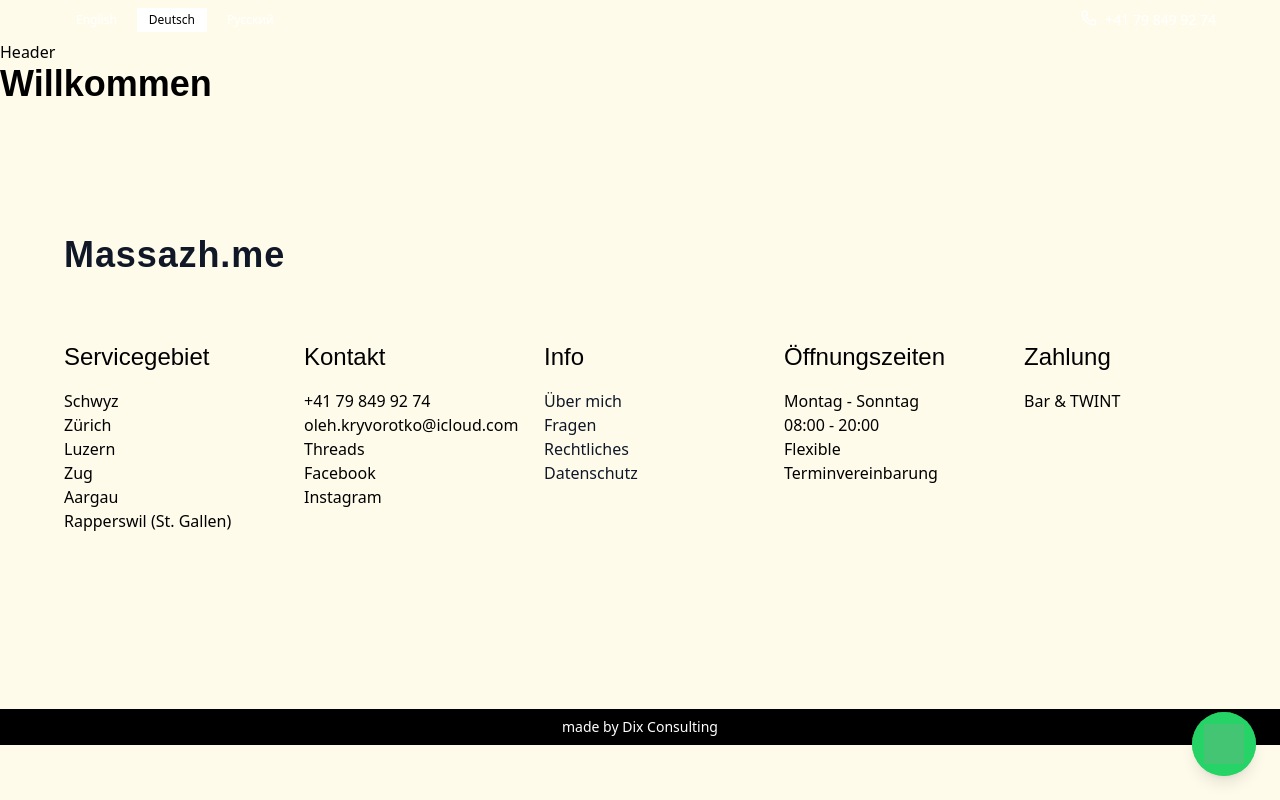
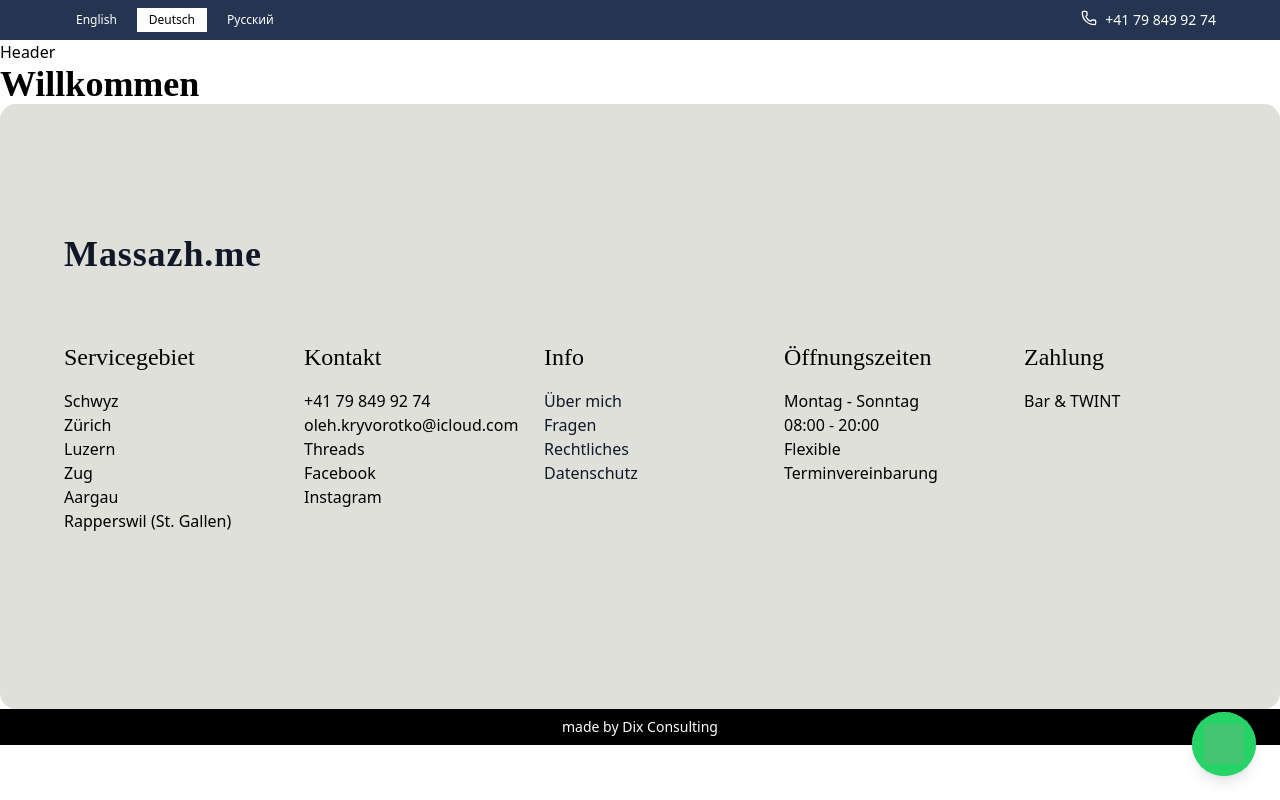
Before and after one commit to olegkri85-lab/olegmassage.com, a Nuxt app: page / in a window 1280 px wide. Built offline with nearby package versions, Linux system fonts and the light colour scheme; grey boxes are pictures that could not be loaded.

Commit message:
style(css): update global styles

```diff
--- a/app/assets/css/main.css
+++ b/app/assets/css/main.css
@@ -1,12 +1,34 @@
 @import "tailwindcss";
 
-body {
-    @apply bg-amber-50
+@font-face {
+    font-family: 'Mollie Glaston';
+    src: url('/fonts/Mollie Glaston.otf') format('opentype'),
+         url('/fonts/Mollie Glaston.ttf') format('truetype');
+    font-weight: normal;
+    font-style: normal;
+    font-display: swap;
 }
 
+@theme {
+    /* Typography */
+    --font-display: "Yeseva One", serif;
+    --font-caption: "Mollie Glaston", serif;
 
+    /* Colors - HSL */
+    --white-hsl: 0, 0%, 100%;
+    --black-hsl: 0, 0%, 0%;
+    --safeLightAccent-hsl: 0, 0%, 100%;
+    --safeDarkAccent-hsl: 218.18, 37.29%, 23.14%;
+    --safeInverseAccent-hsl: 0, 0%, 100%;
+    --safeInverseLightAccent-hsl: 0, 0%, 0%;
+    --safeInverseDarkAccent-hsl: 0, 0%, 100%;
+    --accent-hsl: 218.18, 37.29%, 23.14%;
+    --lightAccent-hsl: 60, 7.46%, 86.86%;
+    --darkAccent-hsl: 330, 2.44%, 16.08%;
+}
 
-
-@theme {
-    --font-display: "DM Serif Display", sans-serif;
+body {
+    font-family: var(--font-family-sans);
+    @apply bg-white;
+    min-width: 380px;
 }
```
